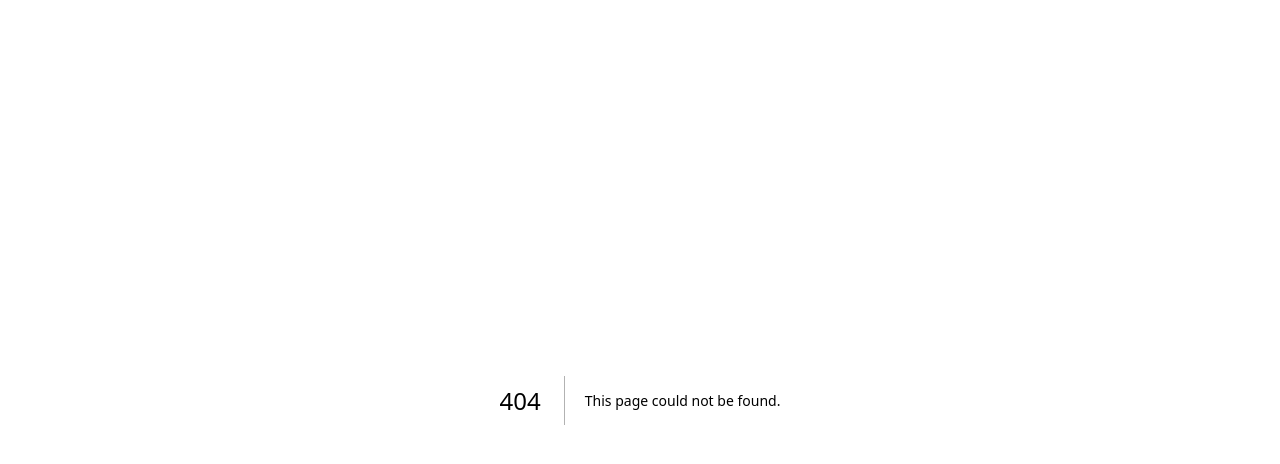
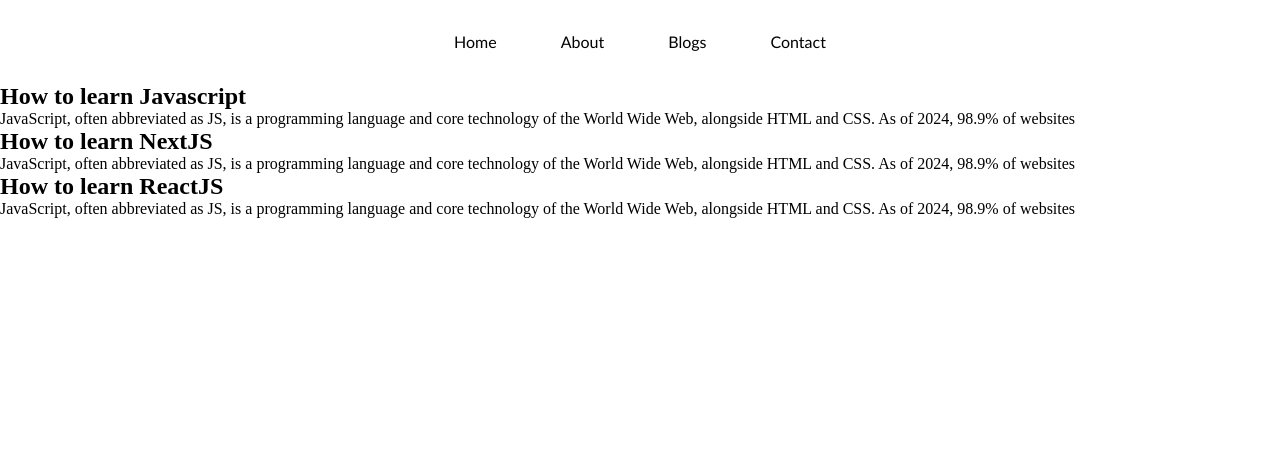
Before and after one commit to pkcoder471/codingblogs, a Next.js app: page /blogs in a window 1280 px wide. Before the commit this address had no page. Shown: the top 464 px of the page. Built offline with nearby package versions, Linux system fonts and the light colour scheme.

Commit message:
api for blogs

```diff
--- /dev/null
+++ b/public/Blogdata/How-to-learn-javascript.json
@@ -0,0 +1,6 @@
+{
+    "title":"How to learn Javascript",
+    "content":"JavaScript, often abbreviated as JS, is a programming language and core technology of the World Wide Web, alongside HTML and CSS. As of 2024, 98.9% of websites use JavaScript on the client side for webpage behavior,[10] often incorporating third-party libraries. All major web browsers have a dedicated JavaScript engine to execute the code on users' devices. JavaScript is a high-level, often just-in-time compiled language that conforms to the ECMAScript standard.[11] It has dynamic typing, prototype-based object-orientation, and first-class functions. It is multi-paradigm, supporting event-driven, functional, and imperative programming styles. It has application programming interfaces (APIs) for working with text, dates, regular expressions, standard data structures, and the Document Object Model (DOM).The ECMAScript standard does not include any input/output (I/O), such as networking, storage, or graphics facilities. In practice, the web browser or other runtime system provides JavaScript APIs for I/O.JavaScript engines were originally used only in web browsers, but are now core components of some servers and a variety of applications. The most popular runtime system for this usage is Node.js.",
+    "author": "Prateek"
+
+}
--- /dev/null
+++ b/public/Blogdata/How-to-learn-nextJs.json
@@ -0,0 +1,6 @@
+{
+    "title":"How to learn NextJS",
+    "content":"JavaScript, often abbreviated as JS, is a programming language and core technology of the World Wide Web, alongside HTML and CSS. As of 2024, 98.9% of websites use JavaScript on the client side for webpage behavior,[10] often incorporating third-party libraries. All major web browsers have a dedicated JavaScript engine to execute the code on users' devices. JavaScript is a high-level, often just-in-time compiled language that conforms to the ECMAScript standard.[11] It has dynamic typing, prototype-based object-orientation, and first-class functions. It is multi-paradigm, supporting event-driven, functional, and imperative programming styles. It has application programming interfaces (APIs) for working with text, dates, regular expressions, standard data structures, and the Document Object Model (DOM).The ECMAScript standard does not include any input/output (I/O), such as networking, storage, or graphics facilities. In practice, the web browser or other runtime system provides JavaScript APIs for I/O.JavaScript engines were originally used only in web browsers, but are now core components of some servers and a variety of applications. The most popular runtime system for this usage is Node.js.",
+    "author": "Kabir"
+
+}
--- /dev/null
+++ b/public/Blogdata/How-to-learn-reactJs.json
@@ -0,0 +1,6 @@
+{
+    "title":"How to learn ReactJS",
+    "content":"JavaScript, often abbreviated as JS, is a programming language and core technology of the World Wide Web, alongside HTML and CSS. As of 2024, 98.9% of websites use JavaScript on the client side for webpage behavior,[10] often incorporating third-party libraries. All major web browsers have a dedicated JavaScript engine to execute the code on users' devices. JavaScript is a high-level, often just-in-time compiled language that conforms to the ECMAScript standard.[11] It has dynamic typing, prototype-based object-orientation, and first-class functions. It is multi-paradigm, supporting event-driven, functional, and imperative programming styles. It has application programming interfaces (APIs) for working with text, dates, regular expressions, standard data structures, and the Document Object Model (DOM).The ECMAScript standard does not include any input/output (I/O), such as networking, storage, or graphics facilities. In practice, the web browser or other runtime system provides JavaScript APIs for I/O.JavaScript engines were originally used only in web browsers, but are now core components of some servers and a variety of applications. The most popular runtime system for this usage is Node.js.",
+    "author": "Navneet"
+
+}
--- /dev/null
+++ b/src/components/Navbar.js
@@ -0,0 +1,18 @@
+import React from 'react'
+import styles from "@/styles/Home.module.css";
+import Link from "next/link";
+
+const Navbar = () => {
+  return (
+    <nav className={styles.navbar}>
+          <ul className="nav">
+            <Link href='/'><li>Home</li></Link>
+            <Link href='/about'><li>About</li></Link>
+            <Link href='/blogs'><li>Blogs</li></Link>
+            <Link href='/contact'><li>Contact</li></Link>
+          </ul>
+    </nav>
+  )
+}
+
+export default Navbar
--- a/src/pages/_app.js
+++ b/src/pages/_app.js
@@ -1,5 +1,12 @@
+import Navbar from "@/components/Navbar";
 import "@/styles/globals.css";
 
 export default function App({ Component, pageProps }) {
-  return <Component {...pageProps} />;
+
+  return (
+    <>
+    <Navbar/>
+    <Component {...pageProps} />
+    </>
+  )
 }
--- /dev/null
+++ b/src/pages/api/blogs.js
@@ -0,0 +1,28 @@
+const fs = require('fs')
+
+export default async function handler(req, res) {
+
+    const allBlogs = [];
+
+    try {
+
+        const blogs = await fs.promises.readdir('public/Blogdata');
+
+        for (let i = 0; i < blogs.length; i++) {
+            let file = blogs[i];
+            const newFile = await fs.promises.readFile(`public/Blogdata/${file}`, 'utf-8')
+            const File = await JSON.parse(newFile);
+            allBlogs.push(File);
+        }
+
+        res.status(200).json(allBlogs);
+    } catch (err) {
+
+    }
+
+
+
+
+
+
+}
--- /dev/null
+++ b/src/pages/api/getBlog.js
@@ -0,0 +1,19 @@
+const fs = require('fs')
+
+export default async function handler(req, res) {
+
+    const slug = req.query.slug;
+
+    try {
+        const newFile = await fs.promises.readFile(`public/Blogdata/${slug}.json`,'utf-8')
+        const File = await JSON.parse(newFile);
+
+        res.status(200).json(File);
+
+    } catch (err) {
+        return res.status(500).json({"error":"Internal Server Error Occured"});
+    }
+
+
+
+  }
--- /dev/null
+++ b/src/pages/blogs.js
@@ -0,0 +1,35 @@
+
+import React, { useEffect, useState } from 'react'
+
+const blogs = () => {
+
+  const [blogs, setblogs] = useState([]);
+
+  useEffect(() => {
+    const getAllBlogs = async () =>{
+      const response = await fetch('http://localhost:3000/api/blogs', {
+        method: "GET",
+      });
+      const data = await response.json();
+      console.log(data);
+      setblogs(data);
+    }
+    getAllBlogs();
+  }, [])
+
+  return (
+    <div className="container">
+      {blogs.map((d)=>{
+        return (
+          <div key={d.title} className='blog'>
+          <h2 className="title">{d.title}</h2>
+          <p className='content'>{d.content.substr(0,160)}</p>
+          </div>
+        )
+      })
+      }
+    </div>
+  )
+}
+
+export default blogs
--- a/src/styles/Home.module.css
+++ b/src/styles/Home.module.css
@@ -1,4 +1,5 @@
 .main {
+  margin-top: 2px;
   display: flex;
   flex-direction: column;
   justify-content: space-between;
@@ -22,6 +23,7 @@
 .navbar ul li{
   margin: 2rem;
   cursor: pointer;
+  font-family: 'Gill Sans', 'Gill Sans MT', Calibri, 'Trebuchet MS', sans-serif;
 }
 .center {
   display: flex;
```
Also changed, not shown: src/pages/blogspot.js (deleted, +0 -11 lines), src/pages/contact.js (added, +11 -0 lines), src/pages/index.js (+0 -10 lines).
